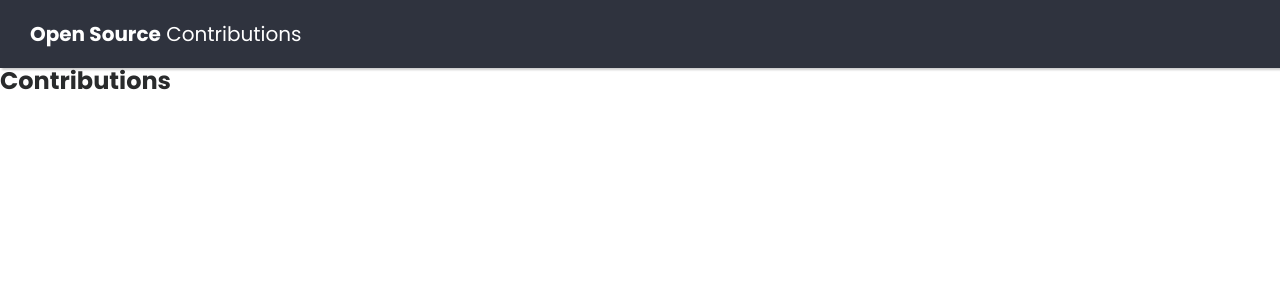
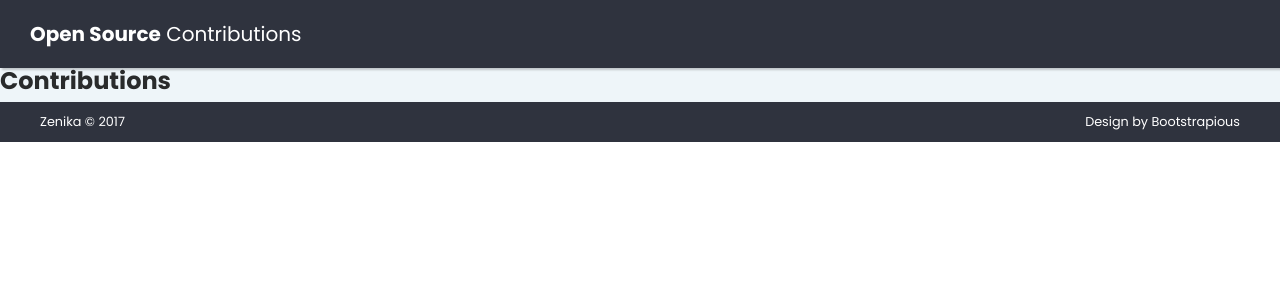
Before and after one commit to Zenika/oss, a Vue app in the folder oss-front/: page / in a window 1280 px wide. Shown: the top 300 px of the page. Built offline with nearby package versions, Linux system fonts and the light colour scheme; some icons are missing.

Commit message:
Add Footer component

```diff
--- a/oss-front/src/App.vue
+++ b/oss-front/src/App.vue
@@ -1,23 +1,26 @@
 <template>
   <div id="app">
-    <oss-header></oss-header>
-    <router-view/>
+    <div class="page">
+      <oss-header></oss-header>
+      <router-view></router-view>
+      <oss-footer></oss-footer>
+    </div>
   </div>
 </template>
 
 <script>
 import Header from '@/components/Header';
+import Footer from '@/components/Footer';
 
 export default {
   name: 'app',
   components: {
     'oss-header': Header,
+    'oss-footer': Footer,
   },
 };
 </script>
 
-<style>
-#app {
+<style scoped>
 
-}
 </style>
--- /dev/null
+++ b/oss-front/src/components/Footer.vue
@@ -0,0 +1,31 @@
+<template>
+  <!-- Page Footer-->
+  <footer class="main-footer">
+    <div class="container-fluid">
+      <div class="row">
+        <div class="col-sm-6">
+          <p>Zenika &copy; {{getCurrentYear()}}</p>
+        </div>
+        <div class="col-sm-6 text-right">
+          <p>Design by <a href="https://bootstrapious.com/admin-templates" class="external">Bootstrapious</a></p>
+          <!-- Please do not remove the backlink to us unless you support further theme's development at https://bootstrapious.com/donate. It is part of the license conditions. Thank you for understanding :)-->
+        </div>
+      </div>
+    </div>
+  </footer>
+</template>
+
+<script>
+export default {
+  name: 'oss-footer',
+  methods: {
+    getCurrentYear() {
+      return new Date().getFullYear();
+    },
+  },
+};
+</script>
+
+<style scoped>
+
+</style>
```
